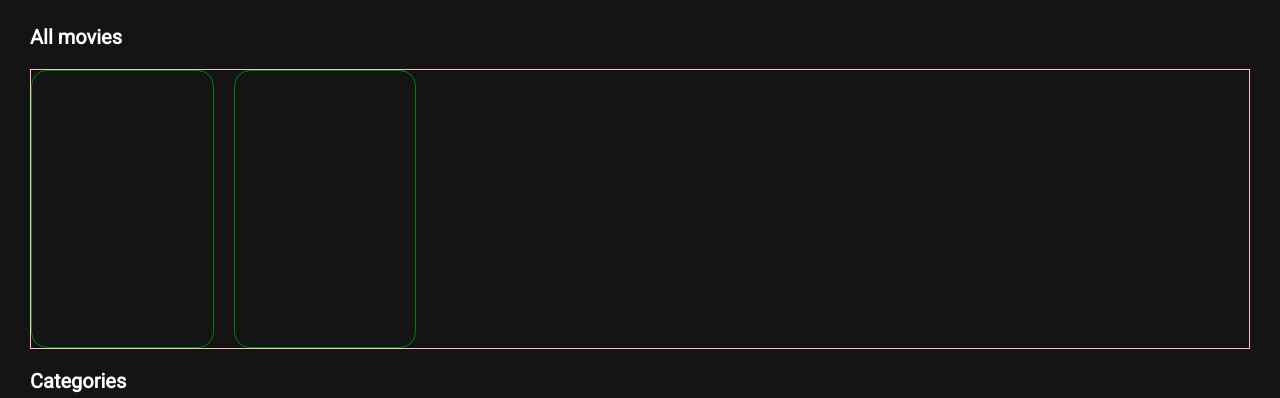
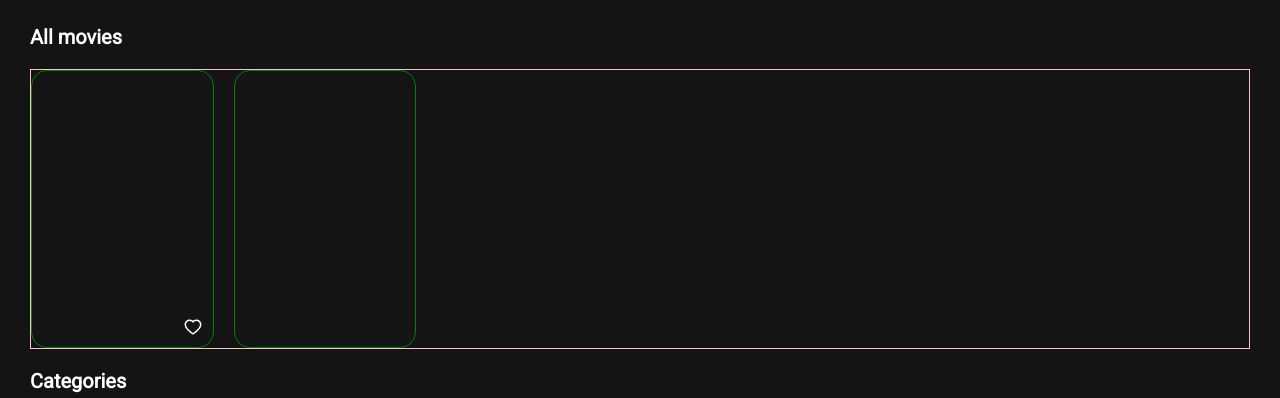
Before and after one commit to SaidGM/FakeNetflix, a React (Create React App) app: page / in a window 1280 px wide. Shown: the part 230-628 px from the top of the page. Built offline with nearby package versions, Linux system fonts and the light colour scheme.

Commit message:
version0.3

```diff
--- a/package.json
+++ b/package.json
@@ -6,7 +6,7 @@
     "@testing-library/jest-dom": "^5.16.5",
     "@testing-library/react": "^13.4.0",
     "@testing-library/user-event": "^13.5.0",
-    "axios": "^1.3.2",
+    "axios": "^1.3.3",
     "react": "^18.2.0",
     "react-dom": "^18.2.0",
     "react-icons": "^4.7.1",
--- a/src/Styles/Main.css
+++ b/src/Styles/Main.css
@@ -29,7 +29,15 @@ body{
     width: 40%;
     border: 1px solid green;
     border-radius: 1em;
+    position: relative;
 }
+.heart{
+    font-size: 20px;
+    position:absolute;
+    right: 10px;
+    bottom: 10px;
+}
+
 
 
 @media (min-width: 1100px){
--- a/src/components/AllMovies.jsx
+++ b/src/components/AllMovies.jsx
@@ -1,12 +1,17 @@
+// import { RepeatOutlined } from '@material-ui/icons';
 import React from 'react'
+import { AiFillHeart, AiOutlineHeart } from "react-icons/ai";
+
 
 function AllMovies() {
+
+
   return (
     <section className='section'>
       <h4 className='h4'>All movies</h4>
       <div className='carrousel'>
         <article className='article'>
-
+          <AiOutlineHeart className= "heart"/>
         </article>
         <article className='article'>
 
```
Also changed, not shown: 1 other file (tests, documents, lock files or other folders).
